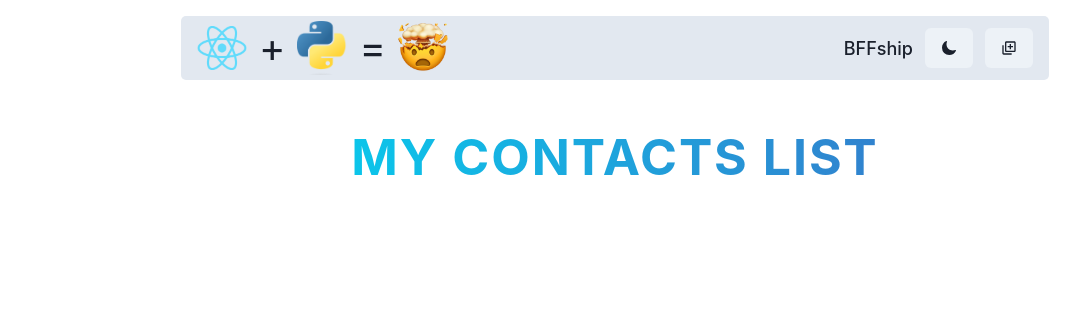
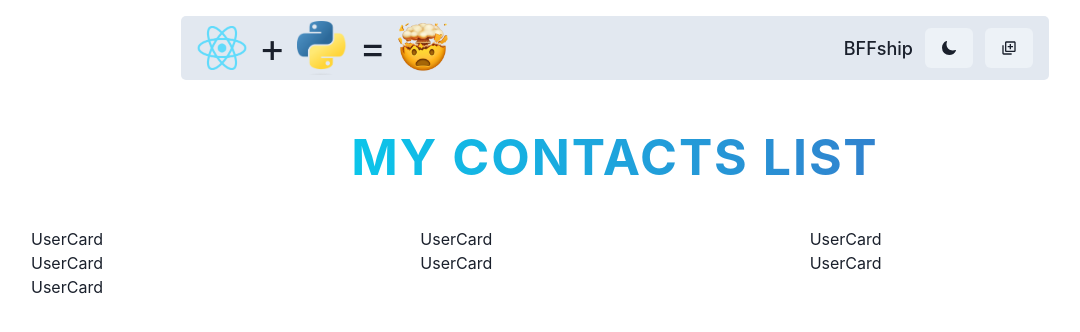
Before and after one commit to thomasmartinez114/contacts-app, a React (Vite) app in the folder frontend/: page / in a window 1280 px wide. Shown: the top 332 px of the page, without its empty margins (25-1105 px from the left). Built offline with nearby package versions, Linux system fonts and the light colour scheme.

Commit message:
added dummy data and created UserCard component

```diff
--- a/frontend/src/components/ContactGrid.jsx
+++ b/frontend/src/components/ContactGrid.jsx
@@ -1,4 +1,6 @@
 import { Grid } from '@chakra-ui/react';
+import UserCard from './UserCard';
+import { USERS } from '../dummy/dummy';
 
 const ContactGrid = () => {
   return (
@@ -8,7 +10,11 @@ const ContactGrid = () => {
         md: 'repeat(2, 1fr)', // show 2 on mediums
         lg: 'repeat(3, 1fr)', // show 3 on large
       }}
-    ></Grid>
+    >
+      {USERS.map(user => (
+        <UserCard key={user.id} user={user} />
+      ))}
+    </Grid>
   );
 };
 
--- /dev/null
+++ b/frontend/src/components/UserCard.jsx
@@ -0,0 +1,7 @@
+import React from 'react';
+
+const UserCard = () => {
+  return <div>UserCard</div>;
+};
+
+export default UserCard;
--- /dev/null
+++ b/frontend/src/dummy/dummy.js
@@ -0,0 +1,51 @@
+export const USERS = [
+  {
+    id: 1,
+    name: 'Segun Adebayo',
+    role: 'Creator, Chakra UI',
+    description:
+      'With Chakra UI, I wanted to sync the speed of development with the speed of design. I wanted the developer to be just as excited as the designer to create a screen.',
+  },
+  {
+    id: 2,
+    name: 'Ryan Florence',
+    role: 'Co-creator, React Router',
+    description:
+      'I think the biggest thing that React Router tries to do is to make sure that the URL and the UI are always in sync with each other.',
+  },
+  {
+    id: 3,
+    name: 'Kent C. Dodds',
+    role: 'Creator, Testing Library',
+    description:
+      'The more your tests resemble the way your software is used, the more confidence they can give you.',
+  },
+  {
+    id: 4,
+    name: 'Michael Shilman',
+    role: 'Creator, Playroom',
+    description:
+      'With Playroom, you can create a zero-install code-oriented design environment that makes it easy to build and share components.',
+  },
+  {
+    id: 5,
+    name: 'Cassidy Williams',
+    role: 'SWE 2',
+    description:
+      'I love the web platform and I want to make it as accessible as possible.',
+  },
+  {
+    id: 6,
+    name: 'Chris Biscardi',
+    role: 'SWE 3',
+    description:
+      'I build things and write about it to help you become a better engineer.',
+  },
+  {
+    id: 7,
+    name: 'Emma Bostian',
+    role: 'Senior SWE, Spotify',
+    description:
+      "I'm a software engineer with a passion for building scalable web applications.",
+  },
+];
```
